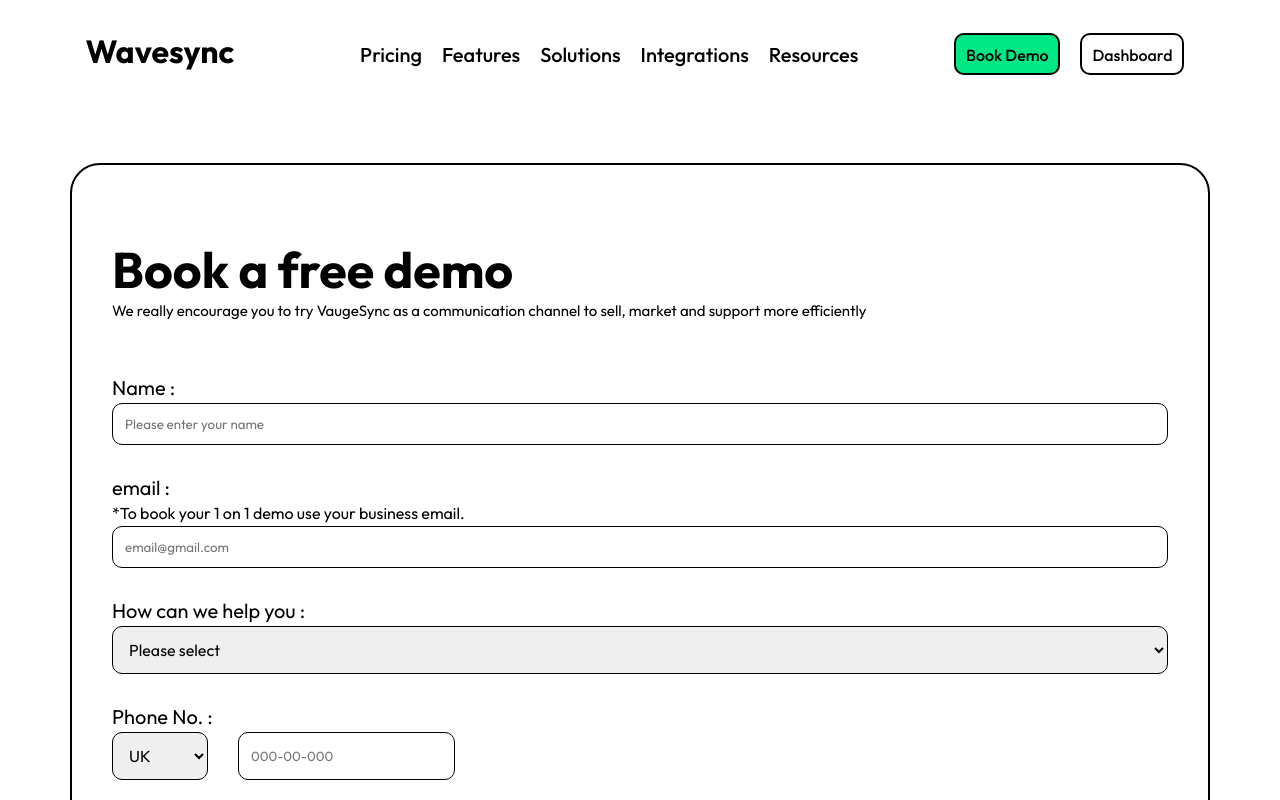
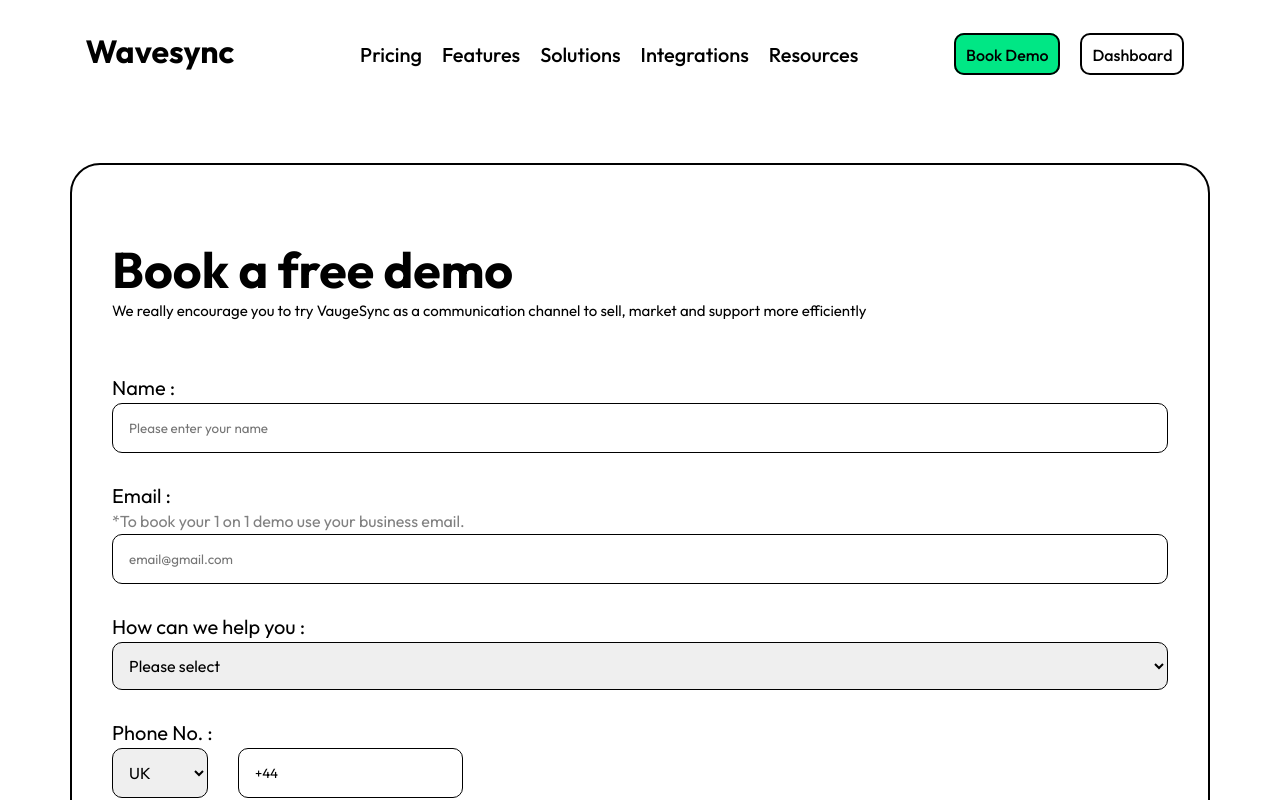
Before and after one commit to Spikree/vaugesync, a React (Vite) app: page /book-a-demo in a window 1280 px wide. Shown: the top 800 px of the page. Built offline with nearby package versions, Linux system fonts and the light colour scheme.

Commit message:
added number functionality

```diff
--- a/src/pages/book-a-demo/BookADemo.css
+++ b/src/pages/book-a-demo/BookADemo.css
@@ -57,7 +57,7 @@ select {
 }
 
 input {
-    padding: 12px;
+    padding: 16px;
     border-radius: 10px;
     border: 1px solid black;
 }
@@ -94,6 +94,10 @@ input {
     font-size: 15px;
 }
 
+.small-label {
+    color: gray;
+}
+
 .submit-button:active {
     background-color: #0f8c58;
 }
@@ -104,4 +108,13 @@ input {
         flex-direction: column;
         gap: 10px;
     }
+
+    .book-a-demo {
+        padding: 28px;
+        margin: 25px;
+    }
+
+    .small-label {
+        display: none;
+    }
 }
--- a/src/pages/book-a-demo/BookADemo.jsx
+++ b/src/pages/book-a-demo/BookADemo.jsx
@@ -1,10 +1,42 @@
-import './BookADemo.css'
+import { useState } from 'react';
+import './BookADemo.css';
 
 const BookADemo = () => {
 
   const handleSubmit = (event) => {
     event.preventDefault();
     console.log('Form submitted:');
+  };
+
+  const [country, setCountry] = useState({
+    countryName: "uk",
+    number: "+44"
+  });
+
+  const [phoneNumber, setPhoneNumber] = useState(country.number);
+
+  const countryHandler = (event) => {
+    let newNumber = "";
+    switch(event.target.value) {
+      case "uk":
+        newNumber = "+44";
+        break;
+      case "usa":
+        newNumber = "+1";
+        break;
+      case "ind":
+        newNumber = "+91";
+        break;
+      case "others":
+        newNumber = "";
+        break;
+    }
+    setCountry({ countryName: event.target.value, number: newNumber });
+    setPhoneNumber(newNumber); // Update phone number with the new country code
+  };
+
+  const handlePhoneChange = (event) => {
+    setPhoneNumber(event.target.value);
   };
 
   return (
@@ -23,7 +55,7 @@ const BookADemo = () => {
 
         <div className="demo-form form-email">
           {/* email */}
-        <label className='book-label' htmlFor="email">email :</label>
+          <label className='book-label' htmlFor="email">Email :</label>
           <label htmlFor="" className='small-label'>*To book your 1 on 1 demo use your business email.</label>
           <input placeholder='email@gmail.com' type="text" />
         </div>
@@ -44,22 +76,25 @@ const BookADemo = () => {
         <div className="demo-form form-phone">
           <label className='book-label' htmlFor="">Phone No. :</label>
           <div className="phone-and-select-country">
-              <select className='select-help'>
-                <option value="Uk">UK</option>
-                <option value="Usa">USA</option>
-                <option value="Ind">IND</option>
+            <select onChange={countryHandler} className='select-help'>
+              <option value="uk">UK</option>
+              <option value="usa">USA</option>
+              <option value="ind">IND</option>
               <option value="others">Others</option>
             </select>
-              <input placeholder='000-00-000' type="phone" />
+            <input
+              placeholder='000-00-000'
+              type="tel"
+              value={phoneNumber}
+              onChange={handlePhoneChange}
+            />
           </div>
         </div>
 
         <button onClick={handleSubmit} className='submit-button' action="submit">Schedule demo</button>
-
       </form>
-
     </div>
-  )
+  );
 }
 
-export default BookADemo
+export default BookADemo;
```
Lines whose indentation alone changed are shown as unchanged.
